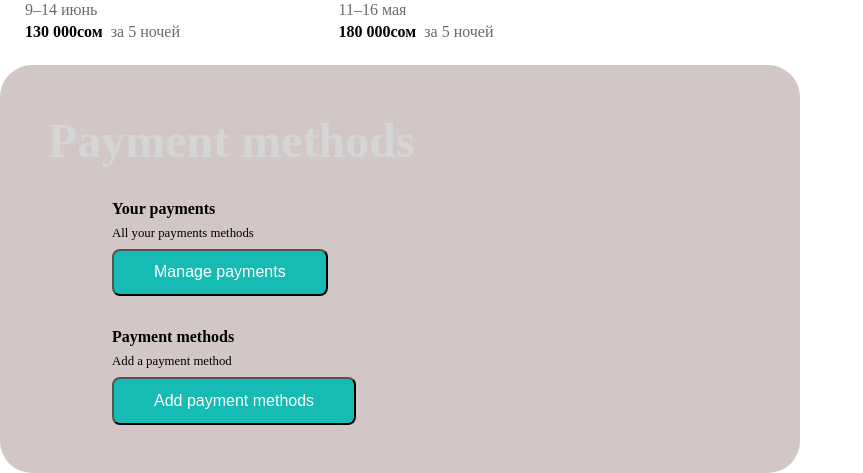
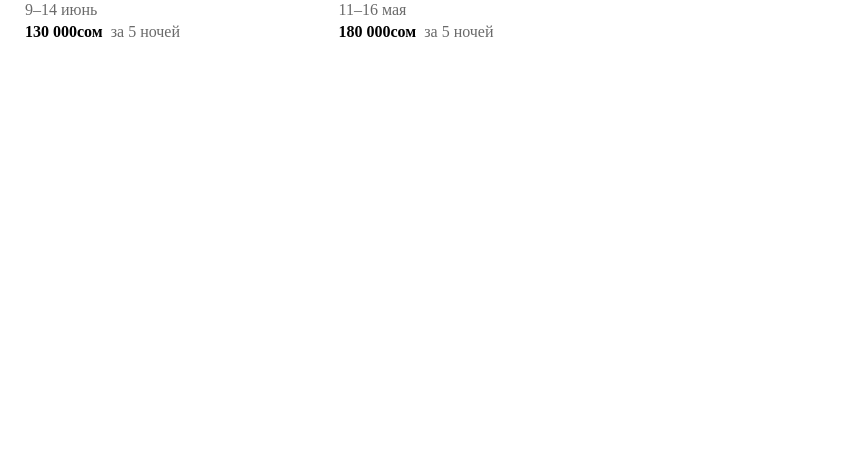
Before and after one commit to Shirin-Akhmatova/KOL, a React (Vite) app: page / in a window 1280 px wide. Shown: the part 847-1320 px from the top of the page, without its empty margins (0-863 px from the left). After the commit the page ends 912 px from the top, so only its background shows below. Built offline with nearby package versions, Linux system fonts and the light colour scheme; the HTML template or start-up script is replaced by a standard one; a web font is replaced by a local one.

Commit message:
добавила Payment модалку в LoginUserProfilePage

```diff
--- a/src/pages/Home/Home.tsx
+++ b/src/pages/Home/Home.tsx
@@ -3,7 +3,6 @@ import { useState } from "react";
 import Carts from "../../widgets/Carts/Carts";
 import MapBtn from "@/shared/ui/buttons/selectBtn/MapBtn";
 import MapGeo from "@/widgets/Carts/MapGeo";
-import Payment from "@/widgets/payment/Payment";
 // import CartFilters from "./CartFilters/CartFilters";
 function Home() {
   const [isOpen, setIsOpen] = useState(false);
@@ -12,7 +11,6 @@ function Home() {
       {/* <CartFilters /> */}
       {isOpen ? <MapGeo /> : <Carts />}
       <MapBtn setIsOpen={setIsOpen} isOpen={isOpen} />
-      <Payment />
     </div>
   );
 }
--- a/src/widgets/Header/Header.module.scss
+++ b/src/widgets/Header/Header.module.scss
@@ -21,13 +21,21 @@
   max-width: 1920px;
   padding-inline: 25px;
   margin: 0 auto;
-  max-width: 1920px;
-  padding-inline: 25px;
 
   .title {
     font-family: Montserrat, sans-serif;
     font-size: 20px;
     line-height: 24px;
+    color: black;
+    opacity: 1;
+    transform: translateY(0);
+    transition: opacity 0.3s ease, transform 0.3s ease;
+  }
+
+  .titleHidden {
+    opacity: 0;
+    transform: translateY(-20px);
+    pointer-events: none;
   }
 }
 
--- a/src/widgets/Header/Header.tsx
+++ b/src/widgets/Header/Header.tsx
@@ -19,6 +19,7 @@ function Header() {
   const [isUserProfileModalOpen, setIsUserProfileModalOpen] = useState(false);
   const [isRegisterOpen, setIsRegisterOpen] = useState(false);
   const [isCalendarOpen, setIsCalendarOpen] = useState(false);
+  const [isTitleVisible, setIsTitleVisible] = useState(true);
 
   const handleOpenModal = () => setIsModalOpen(true);
   const toggleCalendar = () => setIsCalendarOpen(!isCalendarOpen);
@@ -26,6 +27,7 @@ function Header() {
   useEffect(() => {
     const handleScroll = () => {
       setScrolled(window.scrollY > 50);
+      setIsTitleVisible(window.scrollY < 50);
     };
 
     window.addEventListener("scroll", handleScroll);
@@ -34,15 +36,21 @@ function Header() {
 
   return (
     <>
-      <header className={`${styles.header} ${scrolled ? styles.withBackground : ""}`}>
+      <header
+        className={`${styles.header} ${scrolled ? styles.withBackground : ""}`}
+      >
         <div className={styles.container}>
           <a href="/">
             <img src={Logo} alt="Logo" />
           </a>
 
-          {!scrolled ? (
-            <h3 className={styles.title}>Живи у озера - дыши горами</h3>
-          ) : null}
+          <h3
+            className={`${styles.title} ${
+              scrolled ? styles.titleScrolled : ""
+            } ${!isTitleVisible ? styles.titleHidden : ""}`}
+          >
+            Живи у озера - дыши горами
+          </h3>
 
           <div className={styles.mainContent}>
             <img src={LangIcon} alt="LangIcon" className={styles.langIcon} />
@@ -63,7 +71,11 @@ function Header() {
           </div>
         </div>
 
-        <div className={`${styles.searchBar} ${scrolled ? styles.searchBarScrolled : ""}`}>
+        <div
+          className={`${styles.searchBar} ${
+            scrolled ? styles.searchBarScrolled : ""
+          }`}
+        >
           <button className={styles.searchItem}>
             {!scrolled && <span className={styles.label}>Где</span>}
             <span className={styles.placeholder}>
@@ -92,14 +104,24 @@ function Header() {
 
           <div className={styles.divider} />
 
-          <div className={`${styles.searchBarEnd} ${scrolled ? styles.searchBarEndScrolled : ""}`}>
-            <button type="button" className={styles.searchItem} onClick={handleOpenModal}>
+          <div
+            className={`${styles.searchBarEnd} ${
+              scrolled ? styles.searchBarEndScrolled : ""
+            }`}
+          >
+            <button
+              type="button"
+              className={styles.searchItem}
+              onClick={handleOpenModal}
+            >
               {!scrolled && <span className={styles.label}>Кто</span>}
               <span className={styles.placeholder}>Кто едет?</span>
             </button>
             <button
               type="button"
-              className={`${styles.searchButton} ${scrolled ? styles.searchButtonScrolled : ""}`}
+              className={`${styles.searchButton} ${
+                scrolled ? styles.searchButtonScrolled : ""
+              }`}
               onClick={handleOpenModal}
             >
               <img src={SearchIcon} alt="SearchIcon" />
--- a/src/widgets/LoginUserProfilePage/LoginUserProfilePage.tsx
+++ b/src/widgets/LoginUserProfilePage/LoginUserProfilePage.tsx
@@ -6,6 +6,7 @@ import UploadModal from "../UploadModal/UploadModal";
 import PersonalInfoModal from "../PersonalInfoModal/PersonalInfoModal";
 import LoginSecurityModal from "../LoginSecurityModal/LoginSecurityModal";
 import NotificationsModal from "../NotificationsModal/NotificationsModal";
+import Payment from "../PaymentModal/PaymentModal";
 
 function LoginUserProfilePage() {
   const [image, setImage] = useState<string | null>(null);
@@ -16,6 +17,7 @@ function LoginUserProfilePage() {
     useState(false);
   const [isNotificationsModalOpen, setIsNotificationsModalOpen] =
     useState(false);
+  const [isPaymentModalOpen, setIsPaymentModalOpen] = useState(false);
 
   const handleAvatarClick = () => {
     if (image) {
@@ -94,7 +96,12 @@ function LoginUserProfilePage() {
           >
             Notifications
           </h6>
-          <h6>Payment methods</h6>
+          <h6
+            onClick={() => setIsPaymentModalOpen(true)}
+            style={{ cursor: "pointer" }}
+          >
+            Payment methods
+          </h6>
           <h6>Object’s list</h6>
         </div>
       </div>
@@ -140,6 +147,12 @@ function LoginUserProfilePage() {
         isOpen={isNotificationsModalOpen}
         onClose={() => setIsNotificationsModalOpen(false)}
       />
+
+      {/* Payment Modal */}
+      <Payment
+        isOpen={isPaymentModalOpen}
+        onClose={() => setIsPaymentModalOpen(false)}
+      />
     </div>
   );
 }
--- /dev/null
+++ b/src/widgets/PaymentModal/PaymentModal.module.scss
@@ -0,0 +1,42 @@
+.overlay {
+  padding: 41px 40px 0 0;
+  position: absolute;
+  inset: 0;
+  display: flex;
+  justify-content: flex-end;
+  align-items: stretch;
+  z-index: 100;
+}
+
+.modal {
+  background: white;
+  width: 823px;
+  height: 916px;
+  box-shadow: -4px 0 20px rgba(0, 0, 0, 0.1);
+  border-radius: 35px;
+  overflow-y: auto;
+}
+
+.title {
+  padding: 33px 0 0 69px;
+  font-size: 48px;
+  font-weight: 600;
+  color: #d5d5d5;
+}
+
+.form {
+  display: flex;
+  flex-direction: column;
+  padding: 40px 150px 0 150px;
+}
+
+.subtitle {
+  font-size: 18px;
+  font-weight: 600;
+}
+
+.description {
+  font-size: 14px;
+  color: #666;
+  margin-bottom: 15px;
+}
--- /dev/null
+++ b/src/widgets/PaymentModal/PaymentModal.tsx
@@ -0,0 +1,44 @@
+import CustomButton from "../CustomButton/CustomButton";
+import scss from "./PaymentModal.module.scss";
+
+interface Props {
+  isOpen: boolean;
+  onClose: () => void;
+}
+
+const Payment = ({ isOpen, onClose }: Props) => {
+  if (!isOpen) return null;
+
+  return (
+    <div className={scss.overlay} onClick={onClose}>
+      <div className={scss.modal} onClick={(e) => e.stopPropagation()}>
+        <h1 className={scss.title}>Payment methods</h1>
+        <div className={scss.form}>
+          <h4 className={scss.subtitle}>Your payments</h4>
+          <p className={scss.description}>All your payment methods</p>
+          <CustomButton
+            text="Manage payments"
+            buttonColor="linear-gradient(90deg, #16BBB4, #50C9C4, #15B3AC)"
+            textColor="#fff"
+            style={{
+              border: "none",
+              width: "304px",
+              height: "48px",
+              marginBottom: "61px",
+            }}
+          />
+          <h4 className={scss.subtitle}>Payment methods</h4>
+          <p className={scss.description}>Add a payment method</p>
+          <CustomButton
+            text="Add payment methods"
+            buttonColor="linear-gradient(90deg, #16BBB4, #50C9C4, #15B3AC)"
+            textColor="#fff"
+            style={{ border: "none", width: "378px", height: "48px" }}
+          />
+        </div>
+      </div>
+    </div>
+  );
+};
+
+export default Payment;
--- a/src/widgets/payment/Payment.module.scss
+++ /dev/null
@@ -1,33 +0,0 @@
-.Payment {
-  padding: 3rem;
-  background: rgb(210, 198, 198);
-  border-radius: 2rem;
-  width: 800px;
-  h1 {
-    font-size: 3rem;
-    color: #d5d5d5;
-  }
-  .content {
-    margin-left: 4rem;
-    .card {
-      display: flex;
-      align-items: flex-start;
-      flex-direction: column;
-      margin-top: 2rem;
-      gap: 0.5rem;
-      h4 {
-        font-size: 1rem;
-      }
-      p {
-        font-size: 0.8rem;
-      }
-      button {
-        font-size: 1rem;
-        padding: 0.8rem 2.5rem;
-        border-radius: 0.5rem;
-        color: white;
-        background: #16bbb4;
-      }
-    }
-  }
-}
--- a/src/widgets/payment/Payment.tsx
+++ /dev/null
@@ -1,23 +0,0 @@
-import scss from "./Payment.module.scss";
-
-const Payment = () => {
-  return (
-    <div className={scss.Payment}>
-      <h1>Payment methods</h1>
-      <div className={scss.content}>
-        <div className={scss.card}>
-          <h4>Your payments</h4>
-          <p>All your payments methods</p>
-          <button>Manage payments</button>
-        </div>
-        <div className={scss.card}>
-          <h4>Payment methods</h4>
-          <p>Add a payment method</p>
-          <button>Add payment methods</button>
-        </div>
-      </div>
-    </div>
-  );
-};
-
-export default Payment;
```
